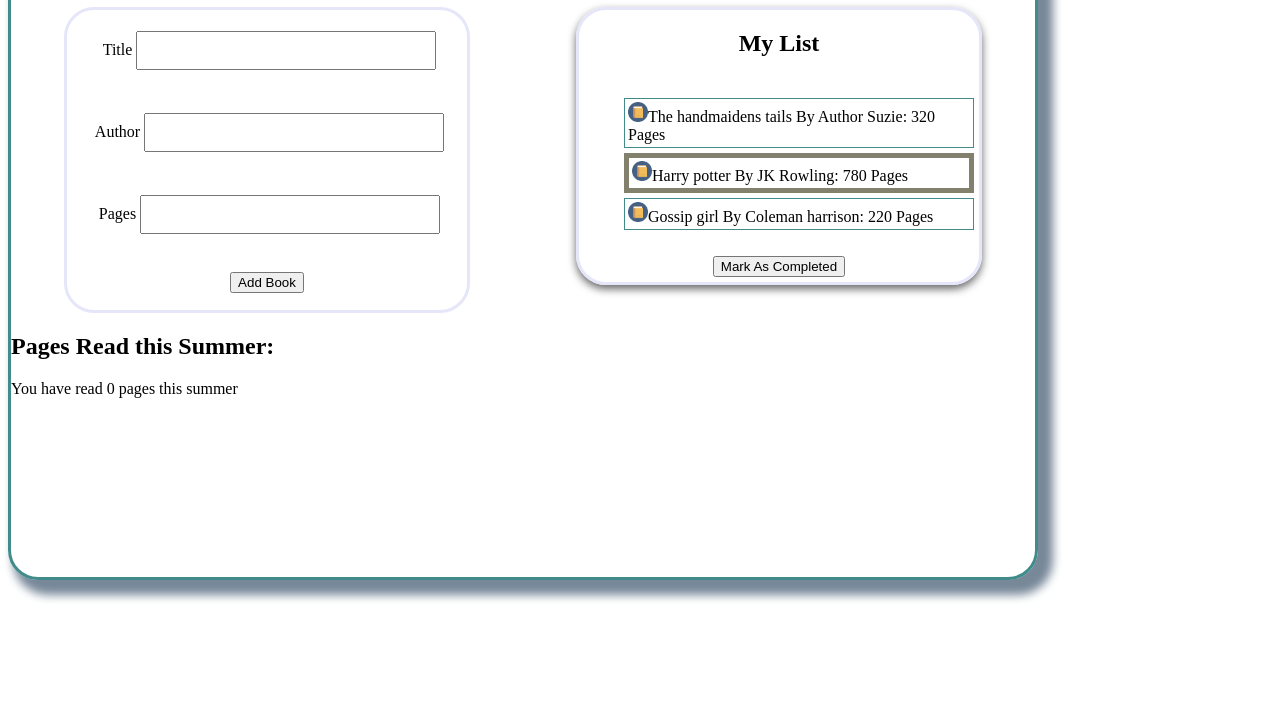
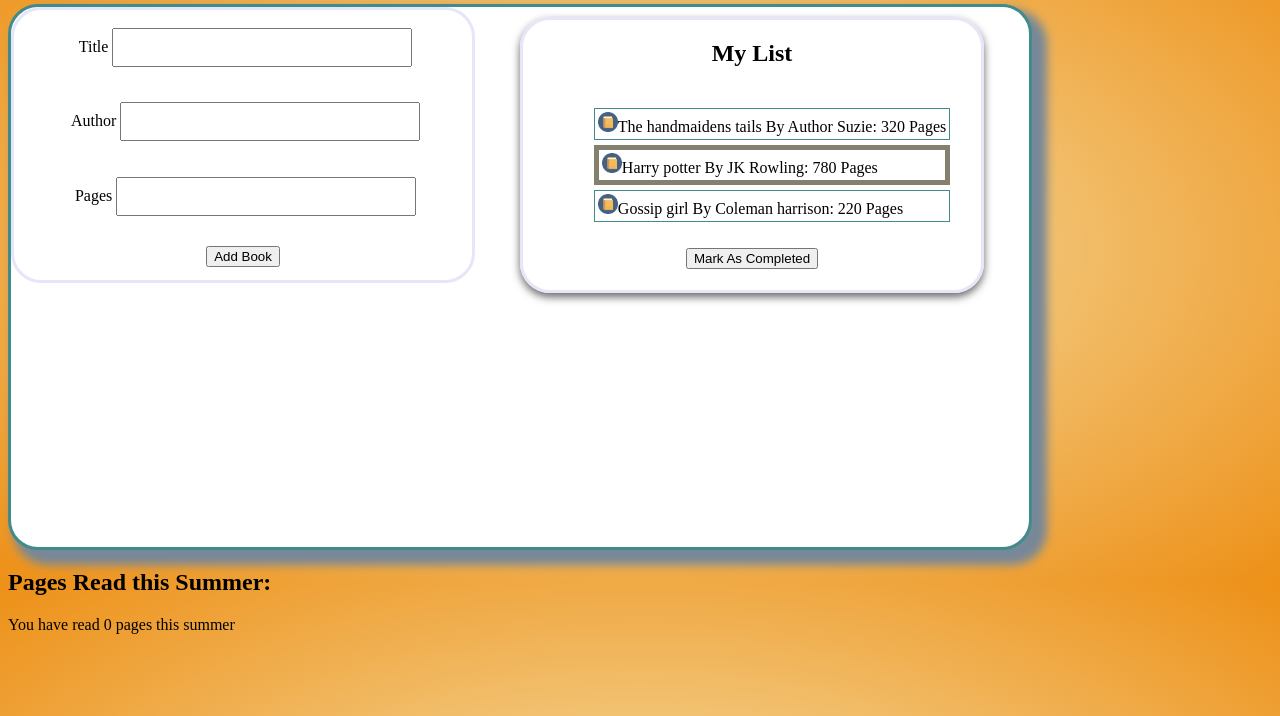
Before and after one commit to adamb97/SummerReadingTracker, a plain HTML site: page SummerReadingTracker-master/SummerReadingApp/index.html in a window 1280 px wide. Shown: the part 84-800 px from the top of the page. Drawn offline with nearby package versions, Linux system fonts and the light colour scheme; files that its build step writes are made by us from their sources.

Commit message:
updated styes

```diff
--- a/SummerReadingTracker-master/SummerReadingApp/styles/style.scss
+++ b/SummerReadingTracker-master/SummerReadingApp/styles/style.scss
@@ -1,12 +1,22 @@
+// Mobile
+
+
+// Desktop
+
 body {
     height: 650px;
     width: 80%;
-    border: rgb(66, 139, 139);
-    border-style: solid;
-    border-radius: 30px;
 
-    box-shadow: 10px 10px 10px 5px #778899;
-
+    background: #f6e6b4;
+    /* Old browsers */
+    background: -moz-radial-gradient(center, ellipse cover, #f6e6b4 0%, #ed9017 100%);
+    /* FF3.6-15 */
+    background: -webkit-radial-gradient(center, ellipse cover, #f6e6b4 0%, #ed9017 100%);
+    /* Chrome10-25,Safari5.1-6 */
+    background: radial-gradient(ellipse at center, #f6e6b4 0%, #ed9017 100%);
+    /* W3C, IE10+, FF16+, Chrome26+, Opera12+, Safari7+ */
+    filter: progid:DXImageTransform.Microsoft.gradient(startColorstr='#f6e6b4', endColorstr='#ed9017', GradientType=1);
+    /* IE6-9 fallback on horizontal gradient */
 }
 
 
@@ -23,15 +33,21 @@ header {
 }
 
 .bodyWrapper {
-    display: flex;
-    justify-content: space-around;
+    display: grid;
+    grid-template-rows: 1fr 1fr;
+    grid-template-columns: 1fr 1fr;
+    justify-content: center;
+    background: white;
+    border: rgb(66, 139, 139);
+    border-style: solid;
+    border-radius: 30px;
+
+    box-shadow: 10px 10px 10px 5px #778899;
 
     .pageTrackerWrapper {
 
         text-align: center;
-
-        height: 30%;
-        margin: 5px 10px;
+        height: 50%;
         border: 3px solid rgb(66, 139, 139);
         border-radius: 30px;
         box-shadow: 0 4px 8px 0 rgba(0, 0, 0, 0.6);
@@ -53,8 +69,8 @@ header {
         border: #E6E6FA;
         border-style: solid;
         border-radius: 30px;
-        height: 300px;
-        width: 400px;
+        height: 100%;
+        width: 90%;
 
         transition: 0.2s;
 
@@ -66,14 +82,15 @@ header {
 
 
     .listWrapper {
+        margin-top: 10px;
         display: flex;
         flex-direction: column;
         align-items: center;
         border: #E6E6FA;
         border-style: solid;
         border-radius: 30px;
-        height: 60%;
-        width: 400px;
+        height: 100%;
+        width: 90%;
         box-shadow: 0 4px 8px 0 rgba(0, 0, 0, 0.6);
         transition: 0.2s;
 
@@ -139,4 +156,6 @@ header {
     }
 
 
+
+
 }
```
